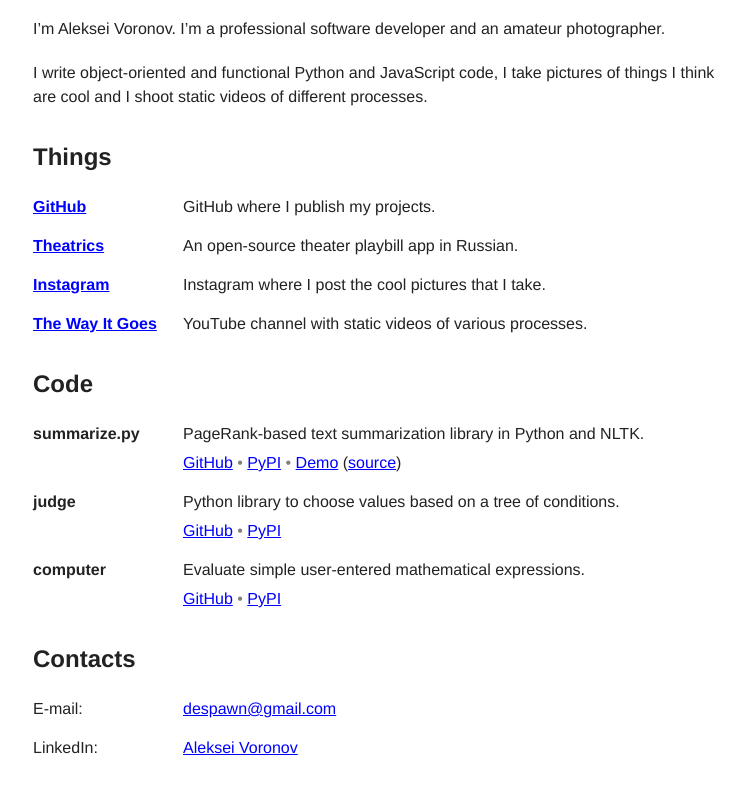
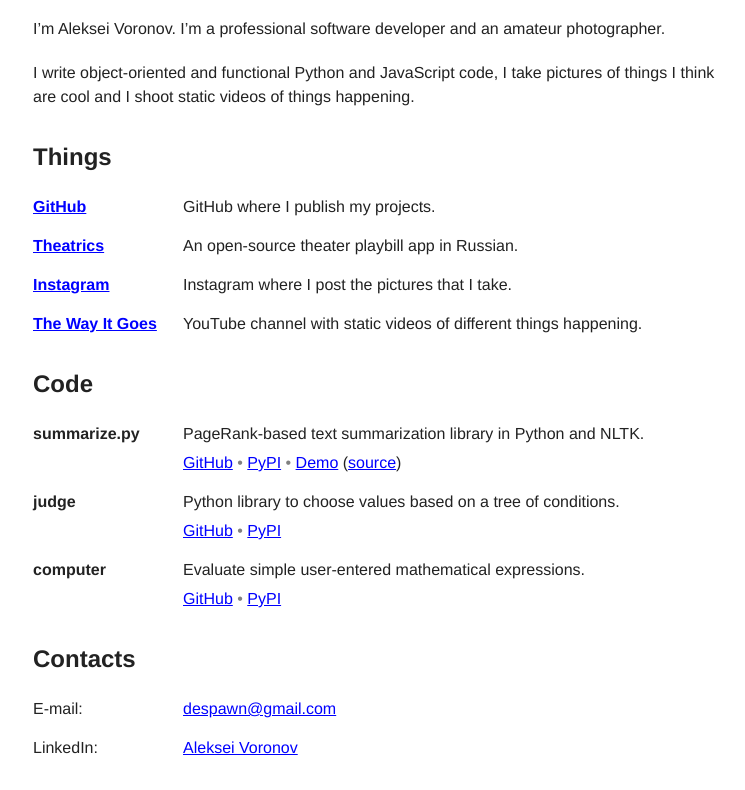
Before and after one commit to despawnerer/plansfortheday.org, a plain HTML site: page www/index.html in a window 1280 px wide. Shown: the part 87-877 px from the top of the page, without its empty margins (257-1002 px from the left). Drawn offline with Linux system fonts and the light colour scheme.

Commit message:
Update descriptions slightly

```diff
--- a/www/index.html
+++ b/www/index.html
@@ -107,7 +107,7 @@ p {
 		I’m Aleksei Voronov. I’m a professional software developer and an amateur photographer.
 	</p>
 	<p>
-		I write object-oriented and functional Python and JavaScript code, I take pictures of things I think are cool and I shoot static videos of different processes.
+		I write object-oriented and functional Python and JavaScript code, I take pictures of things I think are cool and I shoot static videos of things happening.
 	</p>
 
 	<section>
@@ -132,14 +132,14 @@ p {
 					<a href="https://instagram.com/despawnerer" target="_blank">Instagram</a>
 				</h3>
 				<p class="description">
-					Instagram where I post the cool pictures that I&nbsp;take.
+					Instagram where I post the pictures that I&nbsp;take.
 				</p>
 			<li>
 				<h3 class="thing">
 					<a href="https://www.youtube.com/channel/UCsQPHfLrScW0rG7-fRiUNAA" target="_blank">The Way It Goes</a>
 				</h3>
 				<p class="description">
-					YouTube channel with static videos of various processes.
+					YouTube channel with static videos of different things happening.
 				</p>
 		</ul>
 	</section>
```
